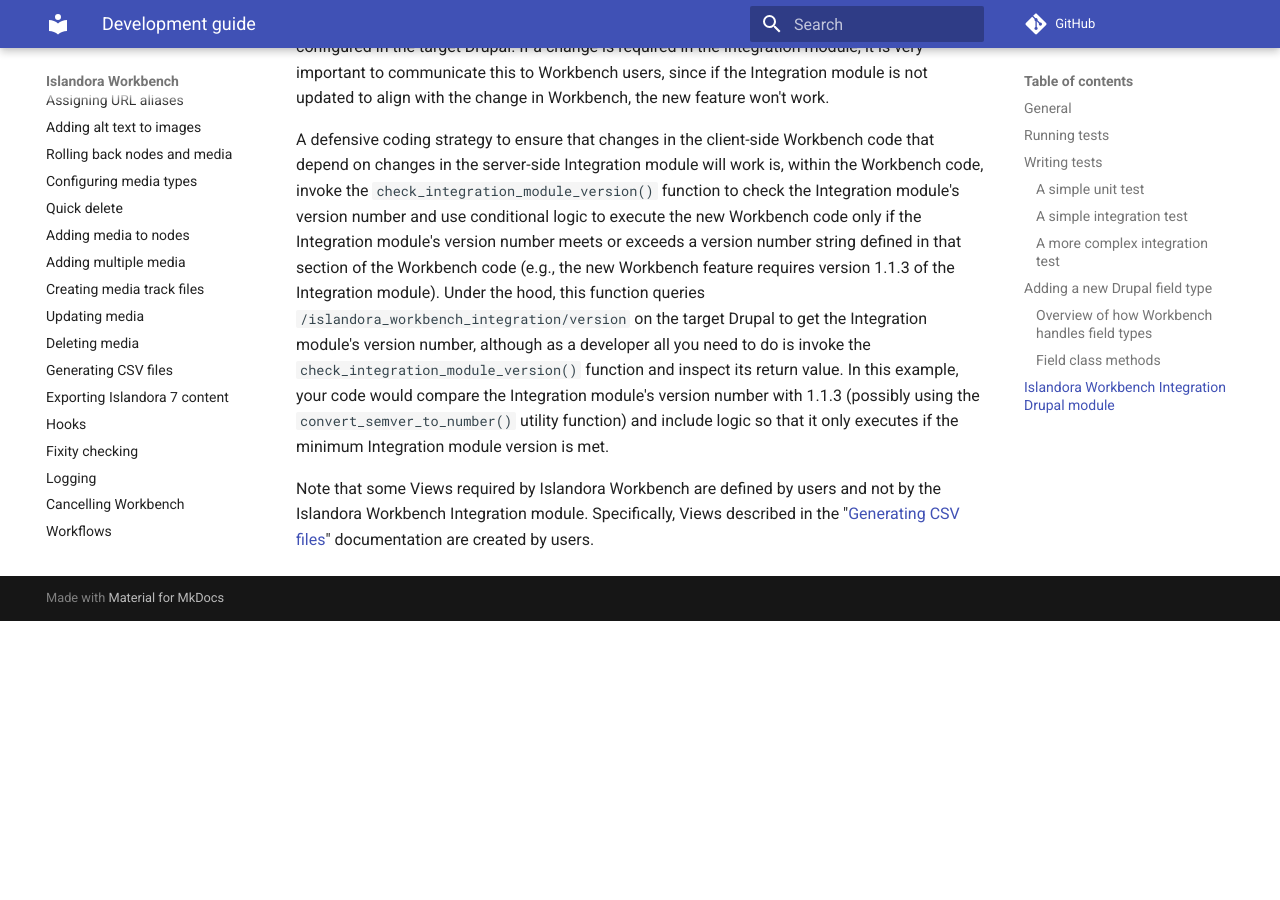
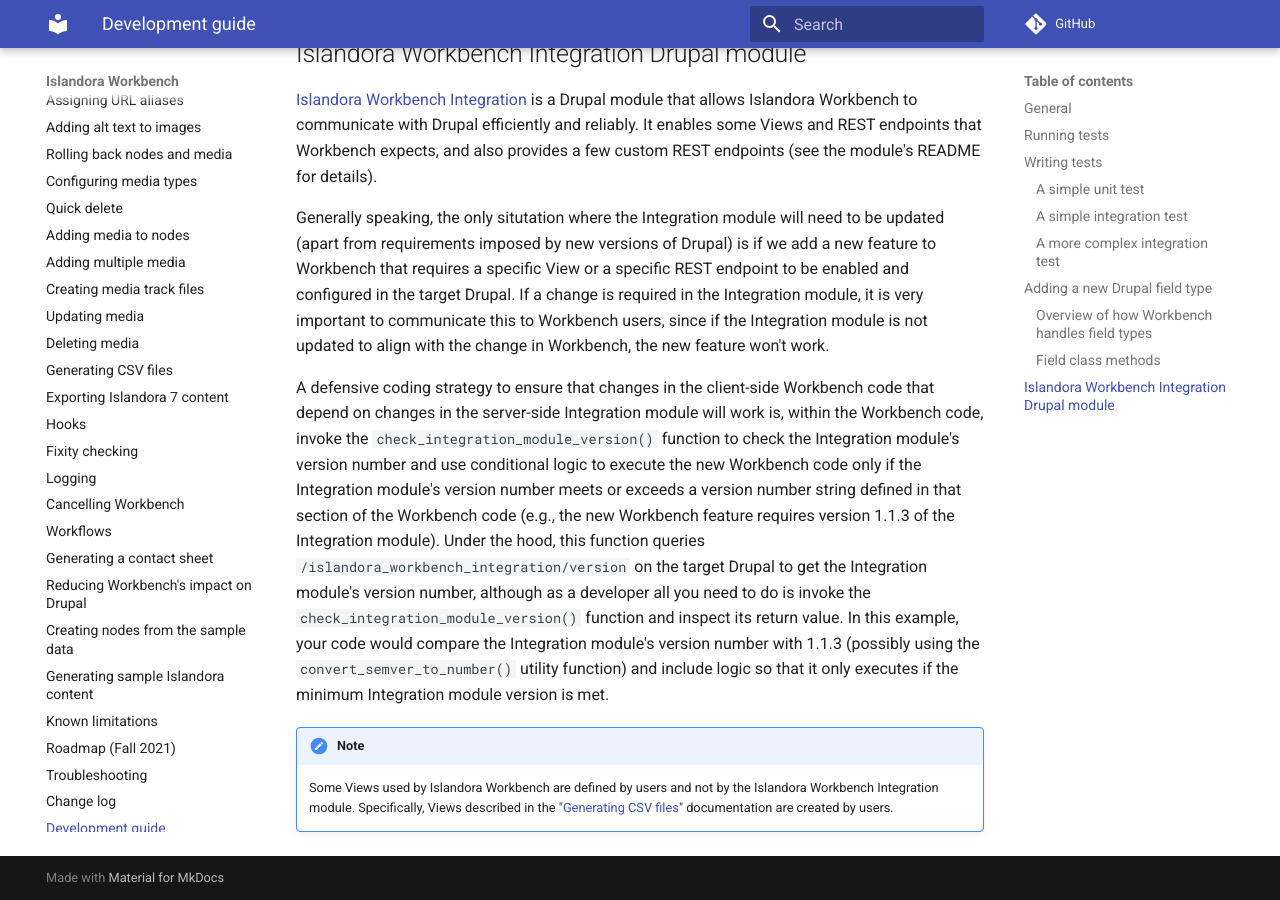
Before and after one commit to mjordan/islandora_workbench_docs, an MkDocs documentation site: the page built from docs/development_guide.md, in a window 1280 px wide and 900 px high, scrolled down 14000 px. Built offline with MkDocs 1.6.1 and Material for MkDocs 9.7.7, drawn with Linux system fonts in a browser that asks for light colours; comment, search, counter and statistics services are not loaded; before the commit the page ends 14621 px from its top, so only the background shows below that; some of the changed lines change nothing that is shown; some of the changed text lies outside the part shown.

Commit message:
More work on the development guide.

```diff
--- a/docs/development_guide.md
+++ b/docs/development_guide.md
@@ -239,6 +239,8 @@
 #### Field class methods
 
 The most complex aspect of handling field data is cardinality, or in other words, whether a given field's configuration setting "Allowed number of values" allows for a single value, a maximum number of values (for example, a maximum of 3 values), or an unlimited number of values.
+
+![Maximum field values example](images/max_field_values.png)
 
 Each field type's cardinality configuration complicates creating and updating field instances because Workbench must know how to deal with situations where Workbench input CSV data for a field contains more values than are allowed, or when the user wants to append a value to an existing field instance rather than replace existing values. Drupal's REST interface is very strict about cardinaltiy, and if Workbench tries to push up a field's JSON that violates the field's configured cardinality, the HTTP request fails and returns a `422 Unprocessable Content` response. To prevent this from happening, the code within field type classes needs to contain logic to account for the three different types of cardinality and for the specific dictionary/JSON structure created from the field data in the input CSV. When it detects that the number of instances in the CSV data surpasses the field's maximum configured cardinality, Workbench will truncate the incoming data and log that it did so via the `log_field_cardinality_violation()` function.
 
@@ -513,8 +515,9 @@
 * `SimpleField` fields have the Python structure `{"value": value}` or, for "formatted" text, `{"value": value, "format": text_format}`
 * `GeolocationField` fields have the Python structure `{"lat": lat_value, "lon": lon_value}`
 * `LinkField` fields have the python structure `{"uri": uri, "title": title}`
-* `EntityReferenceField` fields have the Python structure `{"target_id": id, "target_type": target_type}` (where `id` is a node, term, or media ID and `target_type` is "node", "taxonomy_term", or "media")
-* `TypedRelationField` fields have the Python structure `{"target_id": id, "rel_type": rel_type:rel_value, "target_type": target_type}` (where `rel_type` is the relator type, e.g. MARC relators, and `rel_value` is the relator value, e.g. `aut` for author)
+* `EntityReferenceField` fields have the Python structure `{"target_id": id, "target_type": target_type}`
+* `TypedRelationField` fields have the Python structure `{"target_id": id, "rel_type": rel_type:rel_value, "target_type": target_type}`
+    * `rel_type` is the relator type, e.g. MARC relators, and `rel_value` is the relator value, e.g. `aut` for author, separated by a colon
 * `AuthorityLinkField` fields have the Python structure `{"source": source, "uri": uri, "title": title}`
 * `MediaTrackField` fields have the Python structure `{"label": label, "kind": kind, "srclang": lang, "file_path": path}`
 
@@ -530,4 +533,5 @@
 
 A defensive coding strategy to ensure that changes in the client-side Workbench code that depend on changes in the server-side Integration module will work is, within the Workbench code, invoke the `check_integration_module_version()` function to check the Integration module's version number and use conditional logic to execute the new Workbench code only if the Integration module's version number meets or exceeds a version number string defined in that section of the Workbench code (e.g., the new Workbench feature requires version 1.1.3 of the Integration module). Under the hood, this function queries `/islandora_workbench_integration/version` on the target Drupal to get the Integration module's version number, although as a developer all you need to do is invoke the `check_integration_module_version()` function and inspect its return value. In this example, your code would compare the Integration module's version number with 1.1.3 (possibly using the `convert_semver_to_number()` utility function) and include logic so that it only executes if the minimum Integration module version is met.
 
-Note that some Views required by Islandora Workbench are defined by users and not by the Islandora Workbench Integration module. Specifically, Views described in the "[Generating CSV files](https://mjordan.github.io/islandora_workbench_docs/generating_csv_files/)" documentation are created by users.
+!!! note
+    Some Views used by Islandora Workbench are defined by users and not by the Islandora Workbench Integration module. Specifically, Views described in the "[Generating CSV files](https://mjordan.github.io/islandora_workbench_docs/generating_csv_files/)" documentation are created by users.
```
Also changed, not shown: docs/images/max_field_values.png (added).
